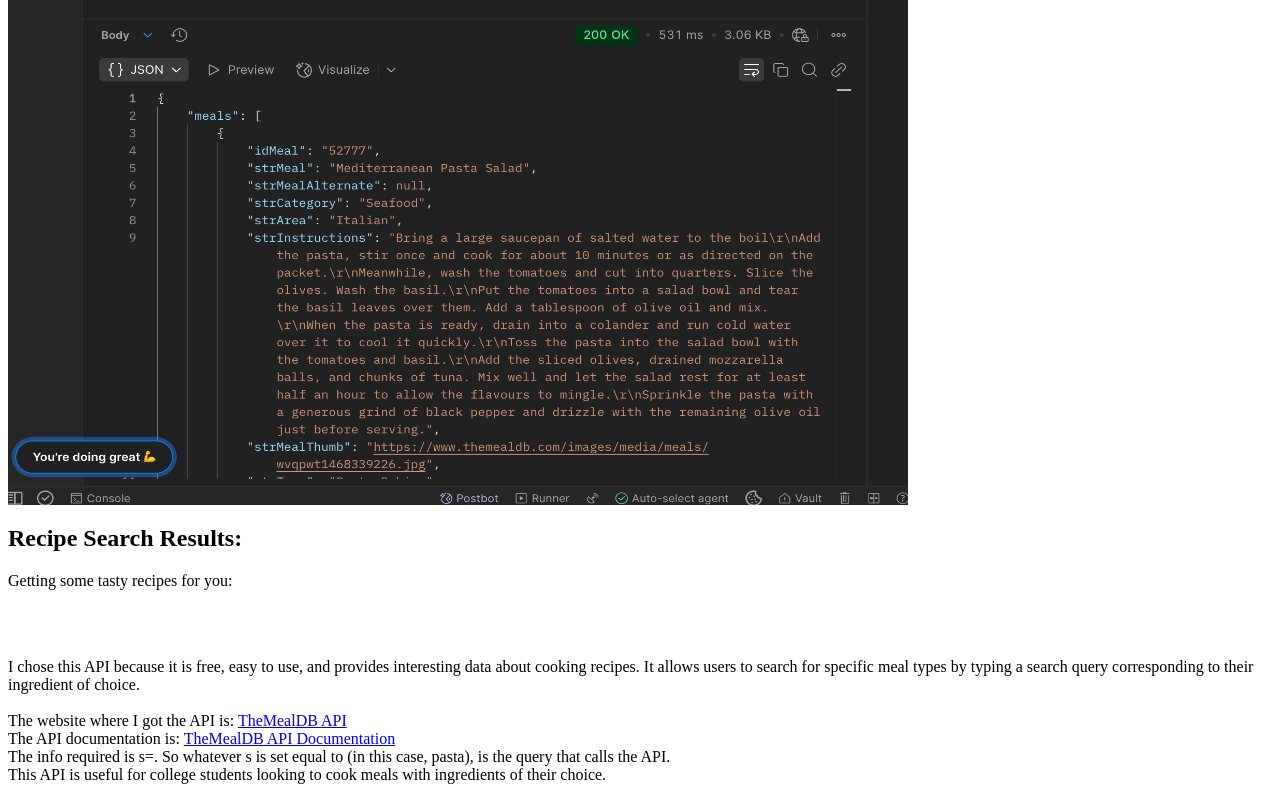
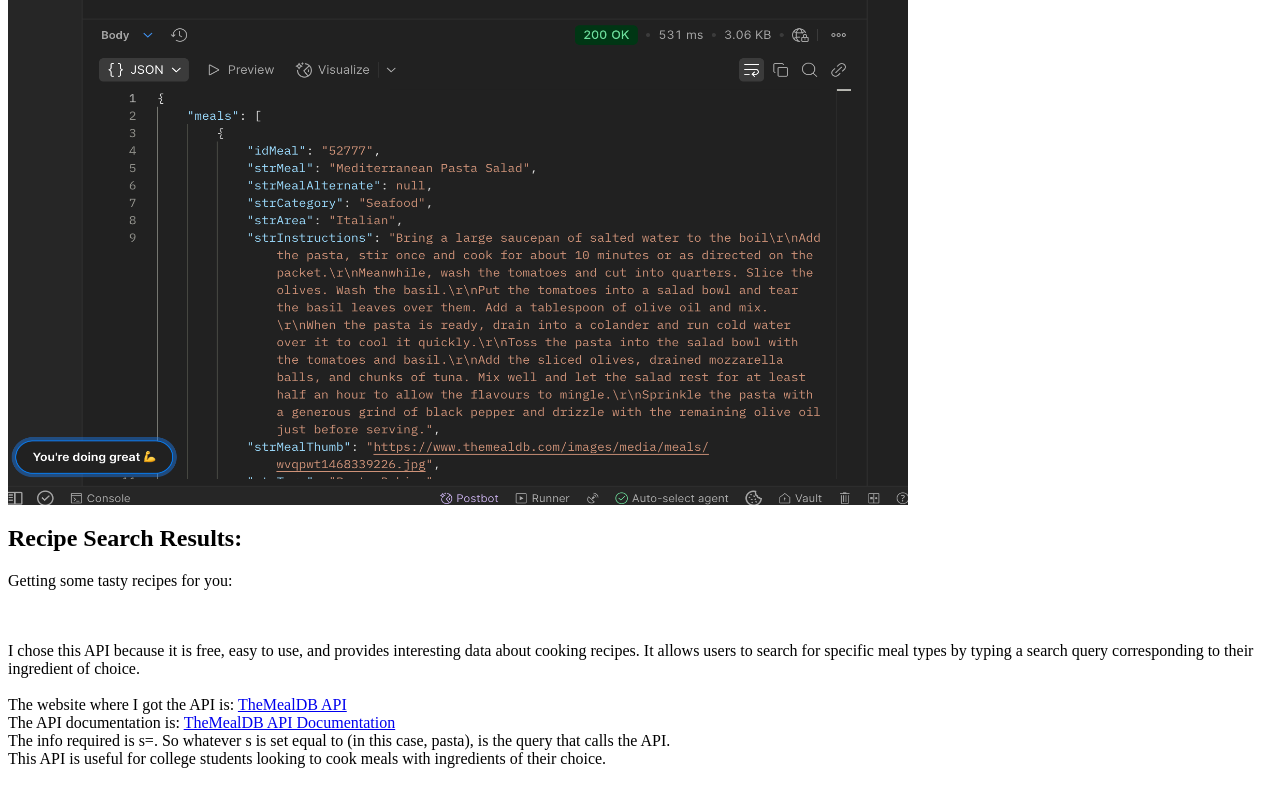
Before and after one commit to djohnsen21/asmt6, a plain HTML site: page index.html in a window 1280 px wide. Shown: the part 641-1441 px from the top of the page. Drawn offline with Linux system fonts and the light colour scheme; no server answers.

Commit message:
Update index.html

```diff
--- a/index.html
+++ b/index.html
@@ -11,7 +11,7 @@
     <img src="postmanscreenshot.png" alt="Postman Screenshot" style="width:900px;height:1000px">
 
     <h2>Recipe Search Results:</h2>
-    <div id="output">Getting some tasty recipes for you:<div>
+    <div id="output">Getting some tasty recipes for you:</div>
 
     <script>
         document.addEventListener("DOMContentLoaded", function() {
@@ -52,7 +52,6 @@
     </script>
     <p>
         <br><br>
-    <p>
         I chose this API because it is free, easy to use, and provides interesting data about cooking recipes.
         It allows users to search for specific meal types by typing a search query corresponding to their ingredient of choice.
         <br><br>
```
